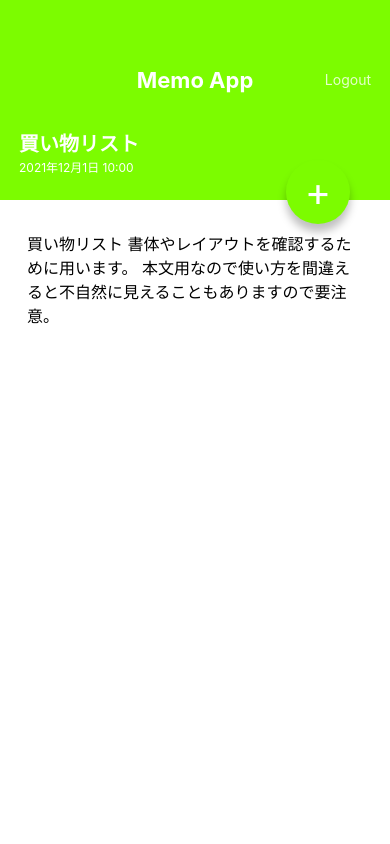
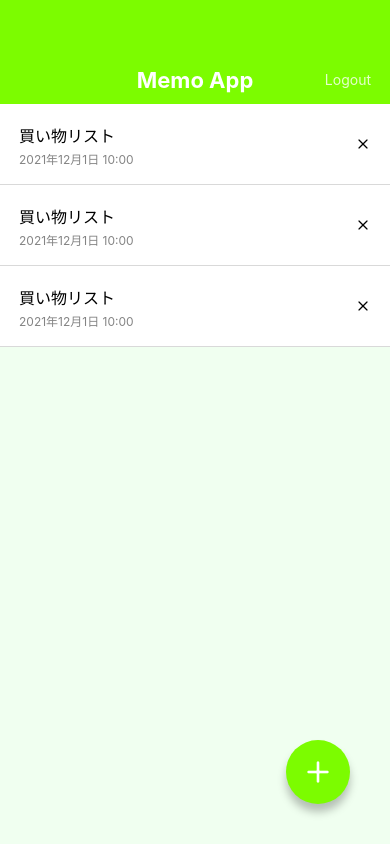
Before and after one commit to gengeso/MemoApp, a React Native app: screen /MemoList in a window 390 px wide. Built offline with nearby package versions, Linux system fonts and the light colour scheme.

Commit message:
install @expo/vector-icons

```diff
--- a/App.jsx
+++ b/App.jsx
@@ -4,5 +4,5 @@
 import MemoDetailScreen from "./src/screens/MemoDetailScreen";
 
 export default function App() {
-  return <MemoDetailScreen />;
+  return <MemoListScreen />;
 }
--- a/package.json
+++ b/package.json
@@ -8,6 +8,7 @@
     "eject": "expo eject"
   },
   "dependencies": {
+    "@expo/vector-icons": "^12.0.4",
     "expo": "~41.0.1",
     "expo-status-bar": "~1.0.4",
     "prop-types": "^15.7.2",
--- a/src/components/CircleButton.jsx
+++ b/src/components/CircleButton.jsx
@@ -1,19 +1,20 @@
 import React from "react";
-import { View, Text, StyleSheet } from "react-native";
+import { View, StyleSheet } from "react-native";
 import { string, shape } from "prop-types";
+import { Feather } from "@expo/vector-icons";
 
 export default function CircleButton(props) {
-  const { children, style } = props;
+  const { style, name } = props;
   return (
     <View style={[styles.circleButton, style]}>
-      <Text style={styles.circleButtonLabel}>{children}</Text>
+      <Feather name={name} size={32} color="white" />
     </View>
   );
 }
 
 CircleButton.propTypes = {
-  children: string.isRequired,
   style: shape(),
+  name: string.isRequired,
 };
 
 CircleButton.defaultProps = {
--- a/src/components/MemoList.jsx
+++ b/src/components/MemoList.jsx
@@ -1,3 +1,4 @@
+import { Feather } from "@expo/vector-icons";
 import React from "react";
 import { View, Text, StyleSheet } from "react-native";
 
@@ -10,7 +11,7 @@
           <Text style={styles.memoListItemDate}>2021年12月1日 10:00</Text>
         </View>
         <View>
-          <Text>X</Text>
+          <Feather name="x" size={16} />
         </View>
       </View>
 
@@ -20,7 +21,7 @@
           <Text style={styles.memoListItemDate}>2021年12月1日 10:00</Text>
         </View>
         <View>
-          <Text>X</Text>
+          <Feather name="x" size={16} />
         </View>
       </View>
 
@@ -30,7 +31,7 @@
           <Text style={styles.memoListItemDate}>2021年12月1日 10:00</Text>
         </View>
         <View>
-          <Text>X</Text>
+          <Feather name="x" size={16} />
         </View>
       </View>
     </View>
--- a/src/screens/MemoDetailScreen.jsx
+++ b/src/screens/MemoDetailScreen.jsx
@@ -18,7 +18,7 @@
           本文用なので使い方を間違えると不自然に見えることもありますので要注意。
         </Text>
       </ScrollView>
-      <CircleButton style={{ top: 160, bottom: "auto" }}>+</CircleButton>
+      <CircleButton style={{ top: 160, bottom: "auto" }} name="edit" />
     </View>
   );
 }
--- a/src/screens/MemoListScreen.jsx
+++ b/src/screens/MemoListScreen.jsx
@@ -10,7 +10,7 @@
     <View style={styles.container}>
       <AppBar />
       <MemoList />
-      <CircleButton>+</CircleButton>
+      <CircleButton name="plus" />
     </View>
   );
 }
```
